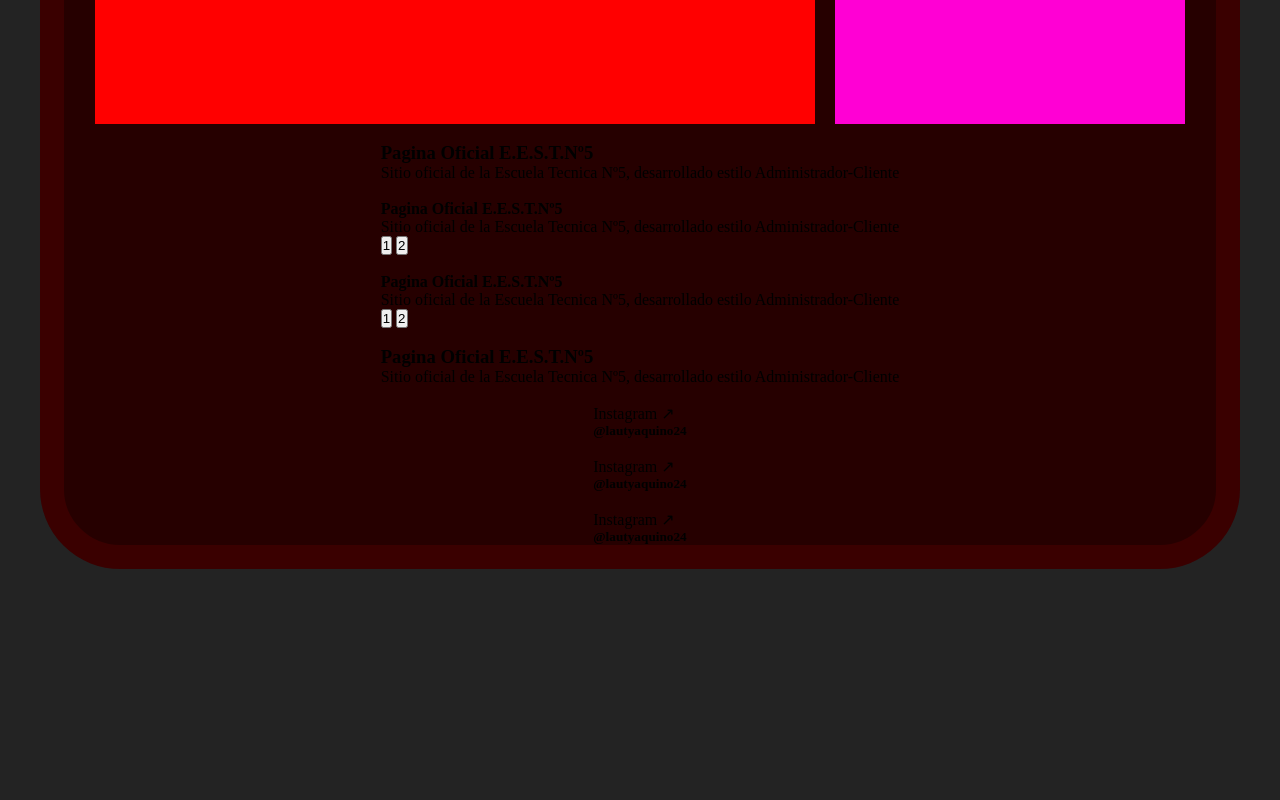
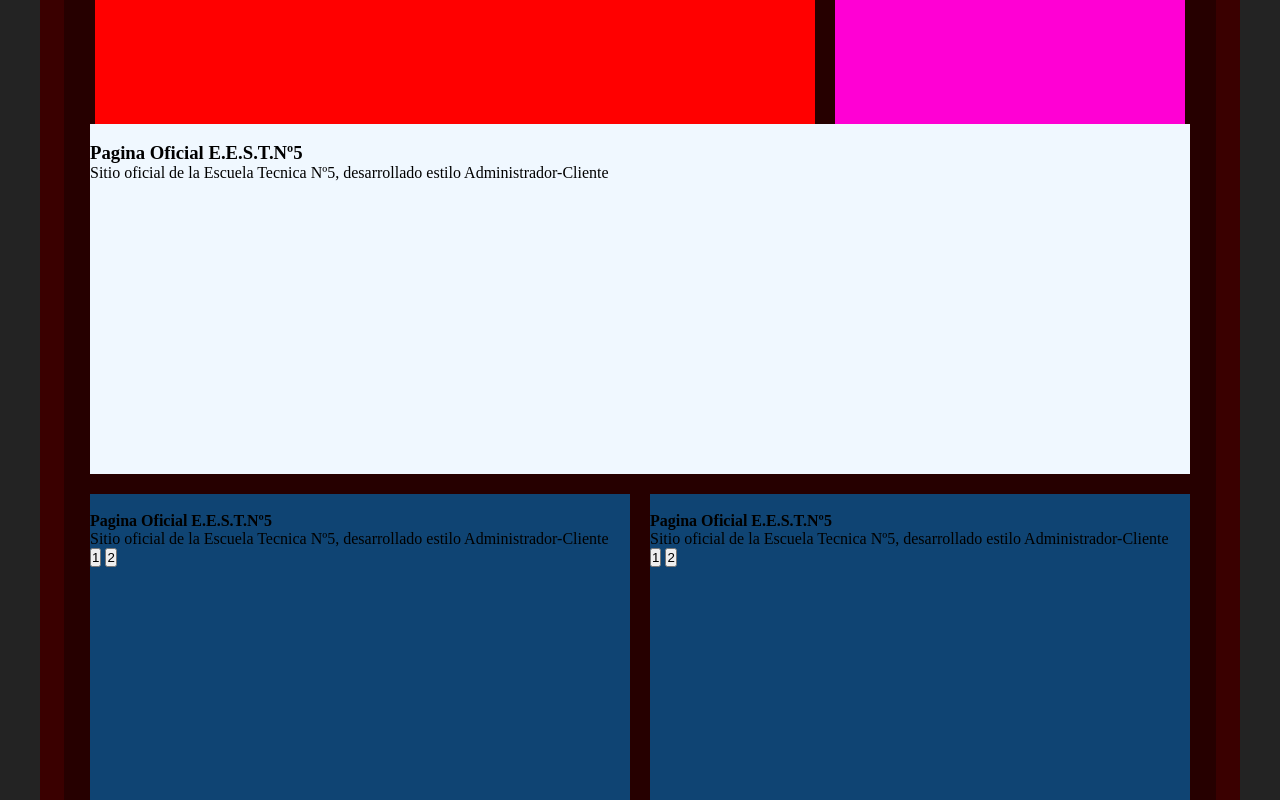
Before and after one commit to LautyDeveloper/Portfolio, a plain HTML site: page index.html in a window 1280 px wide. Shown: the part 620-1420 px from the top of the page. Before the commit the page ends 1189 px from the top, so only its background shows below. Drawn offline with Linux system fonts and the light colour scheme.

Commit message:
Añadimos grid a Projects Container

```diff
--- a/css/estructura.css
+++ b/css/estructura.css
@@ -31,3 +31,30 @@
   height: 100%;
   background-color: rgb(255, 0, 212);
 }
+.projects-container {
+  display: grid;
+  grid-template-columns: repeat(2, 540px);
+  grid-template-rows: repeat(4, 350px);
+  gap: 20px;
+}
+.main-project {
+  grid-column: 1 / -1;
+  grid-row: 1 / 2;
+  width: 100%;
+  height: 100%;
+  background-color: aliceblue;
+}
+.second {
+  grid-row: 4 / -1;
+  background-color: aquamarine;
+}
+.secondary-project {
+  grid-column: 1 / 2;
+  grid-row: 2 / 4;
+  width: 100%;
+  height: 100%;
+  background-color: rgb(15, 68, 115);
+}
+.second2 {
+  grid-column: 2 /3;
+}
--- a/css/styles.css
+++ b/css/styles.css
@@ -13,7 +13,7 @@
 }
 body {
   background-color: var(--backgroundPrincipal);
-  width: 100vw;
+  max-width: 100vw;
   height: auto;
   display: flex;
   flex-direction: column;
@@ -21,7 +21,6 @@ body {
   align-items: center;
 }
 .container {
-  width: 1200px;
   height: auto;
   background-color: var(--backgroundRojoOscuro);
   border: 24px solid var(--bordeContainer);
--- a/index.html
+++ b/index.html
@@ -73,7 +73,7 @@
             <button>2</button>
           </div>
         </div>
-        <div class="secondary-project">
+        <div class="secondary-project second2">
           <div class="image">
             <img src="" alt="" />
           </div>
@@ -89,7 +89,7 @@
             <button>2</button>
           </div>
         </div>
-        <div class="main-project">
+        <div class="main-project second">
           <div class="card-top">
             <div class="image">
               <img src="" alt="" />
```
